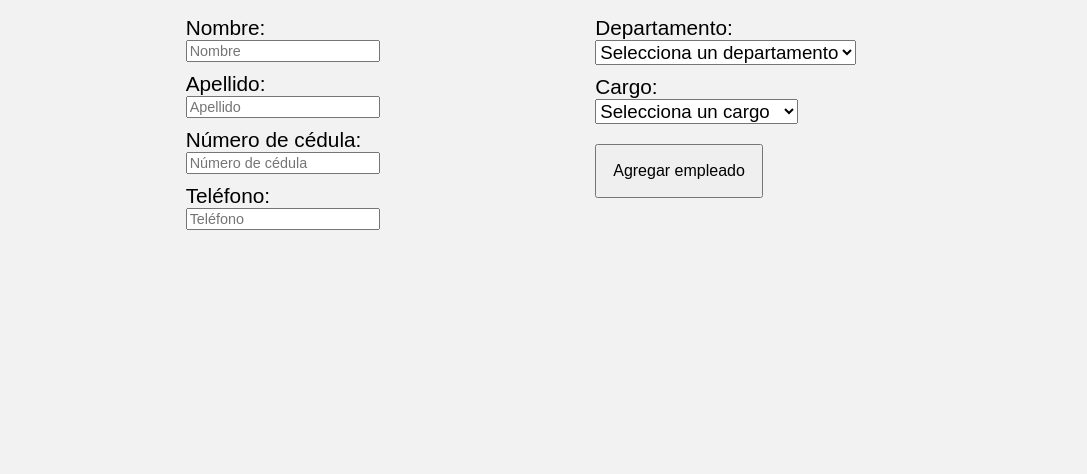
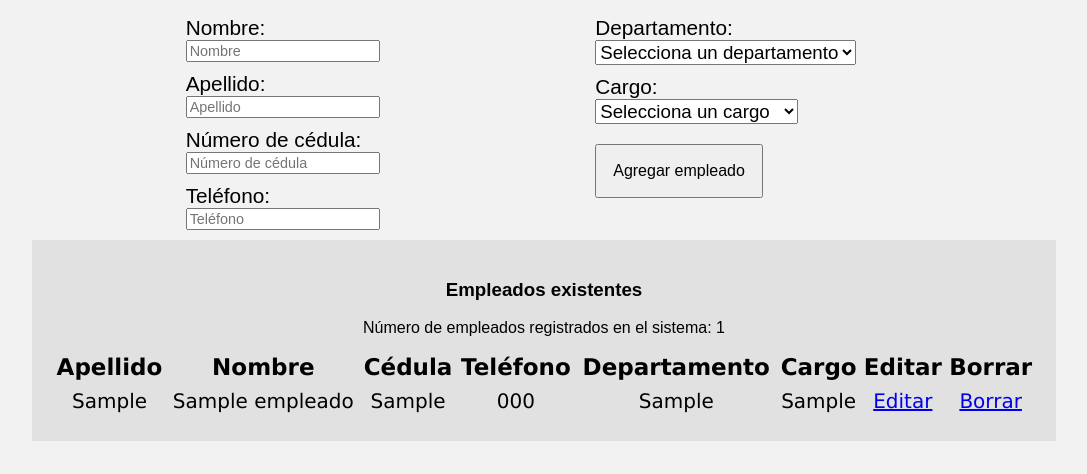
Before and after one commit to Jhonnynd/SIAZ, a PHP site: page /empleados.php in a window 1280 px wide. Shown: the part 370-844 px from the top of the page, without its empty margins (96-1183 px from the left). Before the commit the page ends 600 px from the top, so only its background shows below. Run offline with PHP 8.4, Linux system fonts and the light colour scheme; tables that the repository leaves empty or names only in its code hold one stand-in row (values such as "Sample post"); data that the repository does not hold is empty.

Commit message:
empleados.php terminado

```diff
--- a/crearempleado.php
+++ b/crearempleado.php
@@ -20,7 +20,7 @@
 	try {
 		require_once("funciones/bd_conexion.php");
 		$sql = " INSERT INTO `empleados` (`id`, `nombre`, `apellido`, `cedula`, `telefono`, `cargo_id`, `departamento_id`) ";
-		$sql .= " VALUES (NULL, '{#nombre}', '{#apellido}', '{#cedula}', '{#telefono}', '{#cargo}', '{#departamento}') ";
+		$sql .= " VALUES (NULL, '{$nombre}', '{$apellido}', '{$cedula}', '{$telefono}', {$cargo}, {$departamento}) ";
 		$resultado = $conn->query($sql);
 
 
--- a/css/estilos.css
+++ b/css/estilos.css
@@ -254,3 +254,33 @@ div.right{
 		margin-right: 15%;
 	}
 }
+
+div.contenido.existentes{
+	text-align: center;
+	margin-top: 10px;
+	margin: 0 auto;
+	padding: 20px;
+	background-color: #e1e1e1;
+}
+div.existentes table{
+	margin: 0 auto;
+}
+div.existentes  table {
+padding: 80px;
+  width: 100%;
+  font-family: geneva;
+  font-size: 16px;
+  border-collapse: collapse;
+}
+div.existentes table th{
+	font-size: 23px;
+	margin-bottom: 7px;
+}
+div.existentes table tr td{
+	padding: 10px 0;
+	font-size: 20px;
+	line-height: 20px;
+}
+div.existentes table tbody tr:nth-child(even) {
+  background-color: rgb(147, 149, 153);
+}
--- a/empleados.php
+++ b/empleados.php
@@ -1,7 +1,10 @@
 <?php
 	try {
 		require_once("funciones/bd_conexion.php");
-		$sql = "SELECT * FROM contactos";
+		$sql = " SELECT nombre, apellido, cedula, telefono, departamentos.departamento, cargos.cargo FROM empleados ";
+		$sql .=" INNER JOIN departamentos ON departamentos.id = empleados.departamento_id ";
+		$sql .=" INNER JOIN cargos ON cargos.id = empleados.cargo_id ";
+		$sql .=" ORDER BY apellido ASC ";
 		$resultado = $conn->query($sql);
 
 	} catch (Exception $e) {
@@ -94,6 +97,57 @@
 
 			</form>
 
+			<div class="contenido existentes">
+				<h3>Empleados existentes</h3>
+				<p>
+					Número de empleados registrados en el sistema: <?php echo $resultado->num_rows; ?>
+				</p>
+		<table>
+			<thead>
+				<tr>
+					<th>Apellido</th>
+					<th>Nombre</th>
+					<th>Cédula</th>
+					<th>Teléfono</th>
+					<th>Departamento</th>
+					<th>Cargo</th>
+					<th>Editar</th>
+					<th>Borrar</th>
+				</tr>
+			</thead>
+			<tbody>
+				 <?php while($registros = $resultado->fetch_assoc() ){ ?>
+				 	<tr>
+				 		<td>
+				 			<?php echo $registros['apellido']; ?>
+				 		</td>
+				 		<td>
+				 		 	<?php echo $registros['nombre']; ?>
+				 		</td>
+				 		<td>
+				 			<?php echo $registros['cedula']; ?>
+				 		</td>
+				 		<td>
+				 		 	<?php echo $registros['telefono']; ?>
+				 		</td>
+				 		<td>
+				 			<?php echo $registros['departamento']; ?>
+				 		</td>
+				 		<td>
+				 		 	<?php echo $registros['cargo']; ?>
+				 		</td>
+			 			<td>
+				 			<a href="editar.php?id=<?php echo $registros['id']; ?>">Editar</a>
+						</td>
+				 		<td class="borrar">
+				 			<a href="borrar.php?id=<?php echo $registros['id']; ?>">Borrar</a>
+				 		</td>
+				 	</tr>
+				 	<?php  }?>
+			</tbody>
+		</table>
+			</div>
+
 
 		</div>
 	</div>
```
